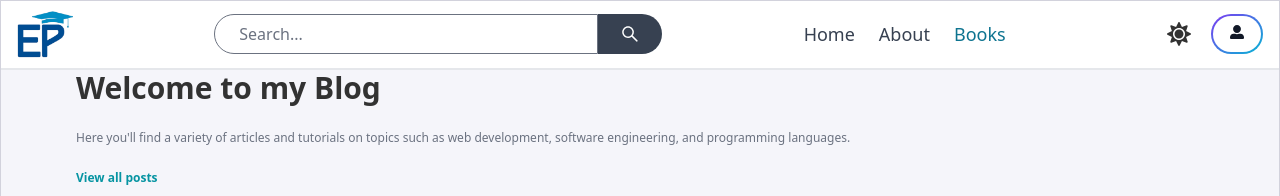
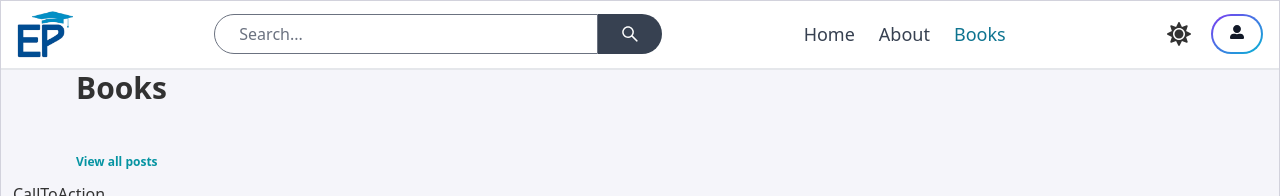
Before and after one commit to manish-thakurs-projects/EduPaila, a React (Vite) app in the folder EduPaila/: page /books in a window 1280 px wide. Shown: the top 196 px of the page. Built offline with nearby package versions, Linux system fonts and the light colour scheme; no server answers.

Commit message:
Update Books.jsx

```diff
--- a/EduPaila/pages/Books.jsx
+++ b/EduPaila/pages/Books.jsx
@@ -17,10 +17,9 @@
   return (
     <div>
       <div className='flex flex-col gap-6 p-28 px-3 max-w-6xl mx-auto '>
-        <h1 className='text-3xl font-bold lg:text-6xl'>Welcome to my Blog</h1>
+        <h1 className='text-3xl font-bold lg:text-6xl'>Books</h1>
         <p className='text-gray-500 text-xs sm:text-sm'>
-          Here you'll find a variety of articles and tutorials on topics such as
-          web development, software engineering, and programming languages.
+
         </p>
         <Link
           to='/search'
```
